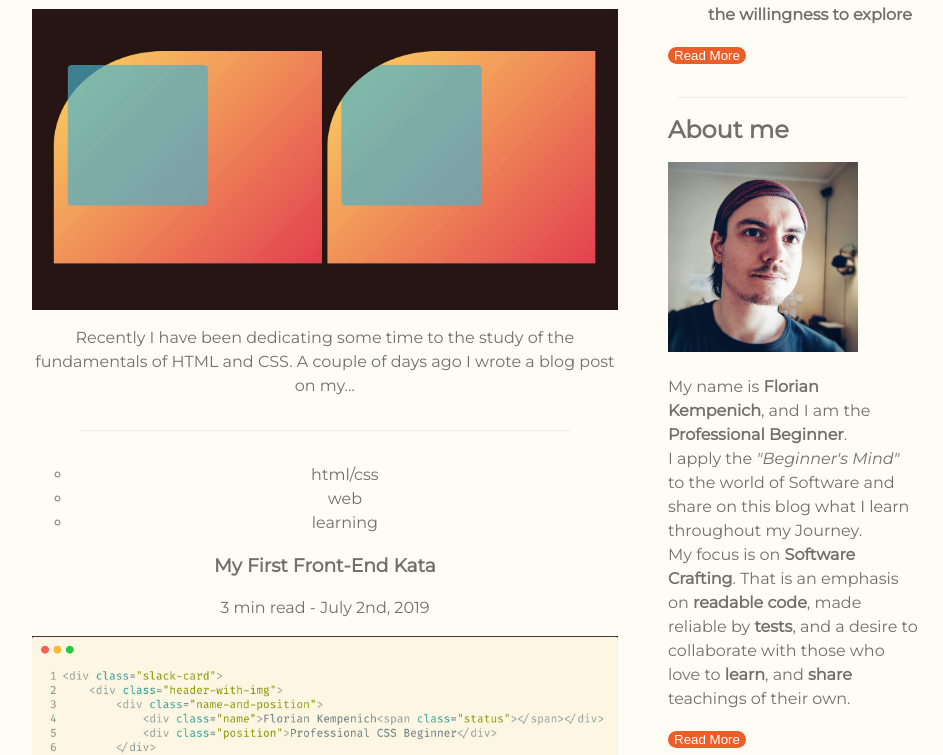
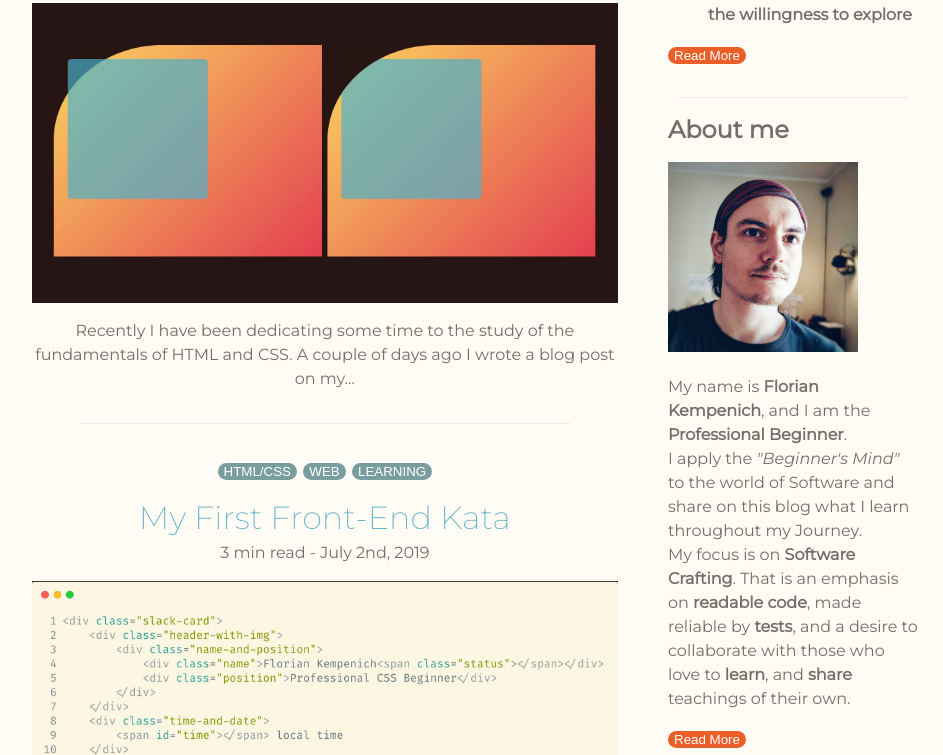
Before and after one commit to HelloThisIsFlo/Professional-Beginner, a Gatsby site: page / in a window 1280 px wide. Shown: the part 285-1040 px from the top of the page, without its empty margins (297-1240 px from the left). Built offline with nearby package versions, Linux system fonts and the light colour scheme; Gatsby itself is replaced by a stand-in of ours.

Commit message:
Main Page: Finish design

```diff
--- a/src/components/button.module.scss
+++ b/src/components/button.module.scss
@@ -1,18 +1,17 @@
 .button {
   color: white;
-  box-shadow: none;
   border: none;
   border-radius: 1000px;
+  box-shadow: none;
+  font-weight: 100;
+  cursor: pointer;
   transition: background-color 0.3s;
-  cursor: pointer;
-  font-weight: 100;
-
 }
 
 .teal {
-  background-color: #7A9E9F;
+  background-color: #7a9e9f;
   &:hover {
-    background-color: #427C89;
+    background-color: #427c89;
   }
 }
 
@@ -27,12 +26,12 @@ $size-s: 2em;
 $size-m: 3em;
 
 .size-m {
-  height: 2em;
+  height: 10em;
   // todo
 }
 
 .size-s {
   height: $size-s;
+  font-size: 0.8rem;
   line-height: $size-s;
-  font-size: 0.8rem;
 }
--- a/src/pages/debug/sandbox.scss
+++ b/src/pages/debug/sandbox.scss
@@ -1,4 +1,4 @@
-@import "../variables.module.scss";
+@import "../../variables.module.scss";
 
 body {
   margin: 0;
@@ -38,3 +38,16 @@ body {
   justify-content: center;
   align-items: center;
 }
+
+.tags {
+  overflow: hidden;
+  width: 200px;
+  display: flex;
+  flex-wrap: wrap;
+  justify-content: center;
+
+  > * {
+    margin: 0.2em 0.2em;
+
+  }
+}
--- a/src/pages/pages.jsx
+++ b/src/pages/pages.jsx
@@ -5,6 +5,7 @@ import { navigate, graphql, Link } from "gatsby";
 import Paginator, { PostWithDate } from "../utils/paginator";
 import Img from "gatsby-image";
 import moment from "moment";
+import Button from "../components/button";
 
 const PostEntry = ({ post, allHeroImgs }) => {
   const postImgNode = allHeroImgs.find(heroImg =>
@@ -19,16 +20,20 @@ const PostEntry = ({ post, allHeroImgs }) => {
 
   const formattedDate = moment(post.frontmatter.date).format("MMMM Do, YYYY");
 
-  const tags = post.frontmatter.tags || []
+  const tags = post.frontmatter.tags || [];
 
   return (
-    <li className={styles.post} key={post.fields.slug}>
+    <li className={styles.post}>
+      <ul className={styles.tags}>
+        {tags.map((tag, i) => (
+          <li key={i}>
+            <Button variant="teal" size="s" to="/">
+              {tag.toUpperCase()}
+            </Button>
+          </li>
+        ))}
+      </ul>
       <Link to={post.fields.slug}>
-        <ul className={styles.tags}>
-          {tags.map(tag => (
-            <li>{tag}</li>
-          ))}
-        </ul>
         <h3>{post.frontmatter.title}</h3>
         <p>
           <span className={styles.timeToRead}>{post.timeToRead} min read</span>
@@ -107,7 +112,11 @@ export default ({ location, data }) => {
     <Layout>
       <ul className={styles.posts}>
         {postsOnCurrentPage.map(post => (
-          <PostEntry post={post} allHeroImgs={allHeroImgs} />
+          <PostEntry
+            post={post}
+            allHeroImgs={allHeroImgs}
+            key={post.fields.slug}
+          />
         ))}
       </ul>
       <div className={styles.pageNavigation}>
--- a/src/pages/pages.module.scss
+++ b/src/pages/pages.module.scss
@@ -4,8 +4,8 @@
 }
 
 .posts {
+  padding: 0;
   list-style: none;
-  padding: 0;
 
   a {
     color: inherit;
@@ -14,16 +14,28 @@
 }
 
 .post {
+  margin-bottom: 2em;
   text-align: center;
-  margin-bottom: 2em;
+
+  h3 {
+    width: 85%;
+    margin: 10px auto 0 auto;
+    color: #68b3c8;
+    font-size: 2em;
+    font-weight: 200;
+    line-height: 1.3em;
+  }
+  h3 + p {
+    margin-top: 0.2em;
+  }
 }
 .post + .post::before {
-  content: "";
-  background-color: #f1eae0;
+  display: block;
   height: 1px;
-  display: block;
   margin: 0 3em;
   margin-bottom: 2em;
+  background-color: #f1eae0;
+  content: "";
 }
 .post:last-child {
   padding-bottom: 0;
@@ -31,15 +43,15 @@
 .post-excerpt::after {
   content: " . . .";
 }
+
 .post-img {
   position: relative;
   width: 90%;
   height: 250px;
   margin: auto;
-  box-shadow: 0 2px 2px rgba(204, 197, 185, 0.5);
+  box-shadow: 0 2px 2px #ccc5b980;
   overflow: visible !important;
 }
-
 .post-img::before {
   position: absolute;
   display: block;
@@ -54,3 +66,15 @@
   right: 0;
   top: 0;
 }
+
+.tags {
+  display: flex;
+  padding: 0;
+  list-style: none;
+  flex-wrap: wrap;
+  justify-content: center;
+
+  > * {
+    margin: 0.2em 0.2em;
+  }
+}
```
Also changed, not shown: src/pages/debug/sandbox.jsx (+14 -3 lines).
